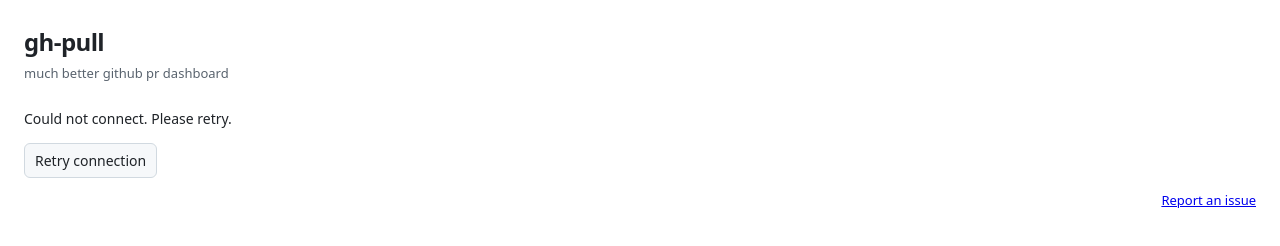
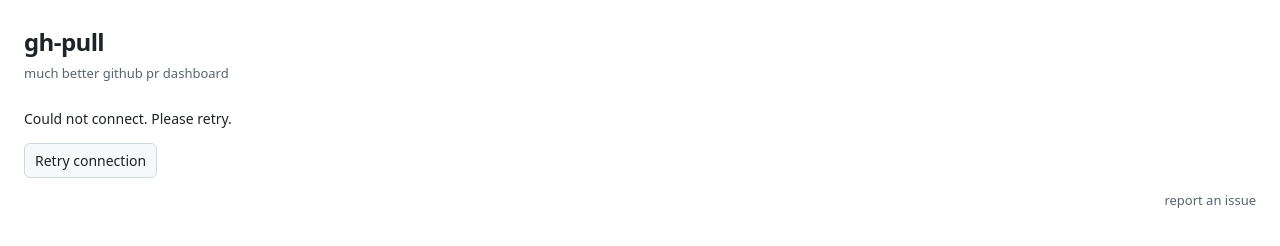
Before and after one commit to shiqicao/gh-pull, a website with bundled scripts: page public/index.html in a window 1280 px wide. Built offline with nearby package versions, Linux system fonts and the light colour scheme; files whose address does not match are found by name.

Commit message:
Refine the issue-report link text and hover style

```diff
--- a/public/index.html
+++ b/public/index.html
@@ -33,6 +33,6 @@
     <div id="results" aria-busy="true"></div>
     <button id="more" type="button" hidden>Load more</button>
   </main>
-  <footer class="hint dashboard-footer"><span id="links-hint" hidden>Pull request links open in a new tab. <span id="updated"></span></span><a href="https://github.com/shiqicao/gh-pull/issues/new" target="_blank" rel="noopener noreferrer">Report an issue</a></footer>
+  <footer class="hint dashboard-footer"><span id="links-hint" hidden>Pull request links open in a new tab. <span id="updated"></span></span><a href="https://github.com/shiqicao/gh-pull/issues/new" target="_blank" rel="noopener noreferrer">report an issue</a></footer>
 </body>
 </html>
--- a/public/style.css
+++ b/public/style.css
@@ -21,7 +21,8 @@ button, summary { cursor: pointer; }
 .search { flex: 1; min-width: 230px; }
 .hint, #summary { color: light-dark(#59636e, #a7b1bd); font-size: 13px; }
 .dashboard-footer { display: flex; align-items: baseline; flex-wrap: wrap; gap: 8px 16px; margin-top: 13px; }
-.dashboard-footer > a { margin-left: auto; }
+.dashboard-footer > a { margin-left: auto; color: inherit; text-decoration: none; }
+.dashboard-footer > a:hover { color: light-dark(#0969da, #58a6ff); }
 details { margin: 16px 0; border: 1px solid light-dark(#d1d9e0, #3d444d); border-radius: 8px; }
 summary { padding: 10px 14px; font-size: 13px; background: light-dark(#f6f8fa, #161b22); border-radius: 8px; font-weight: 600; overflow-wrap: anywhere; }
 details[open] > summary { border-radius: 8px 8px 0 0; }
```
Also changed, not shown: README.md.
